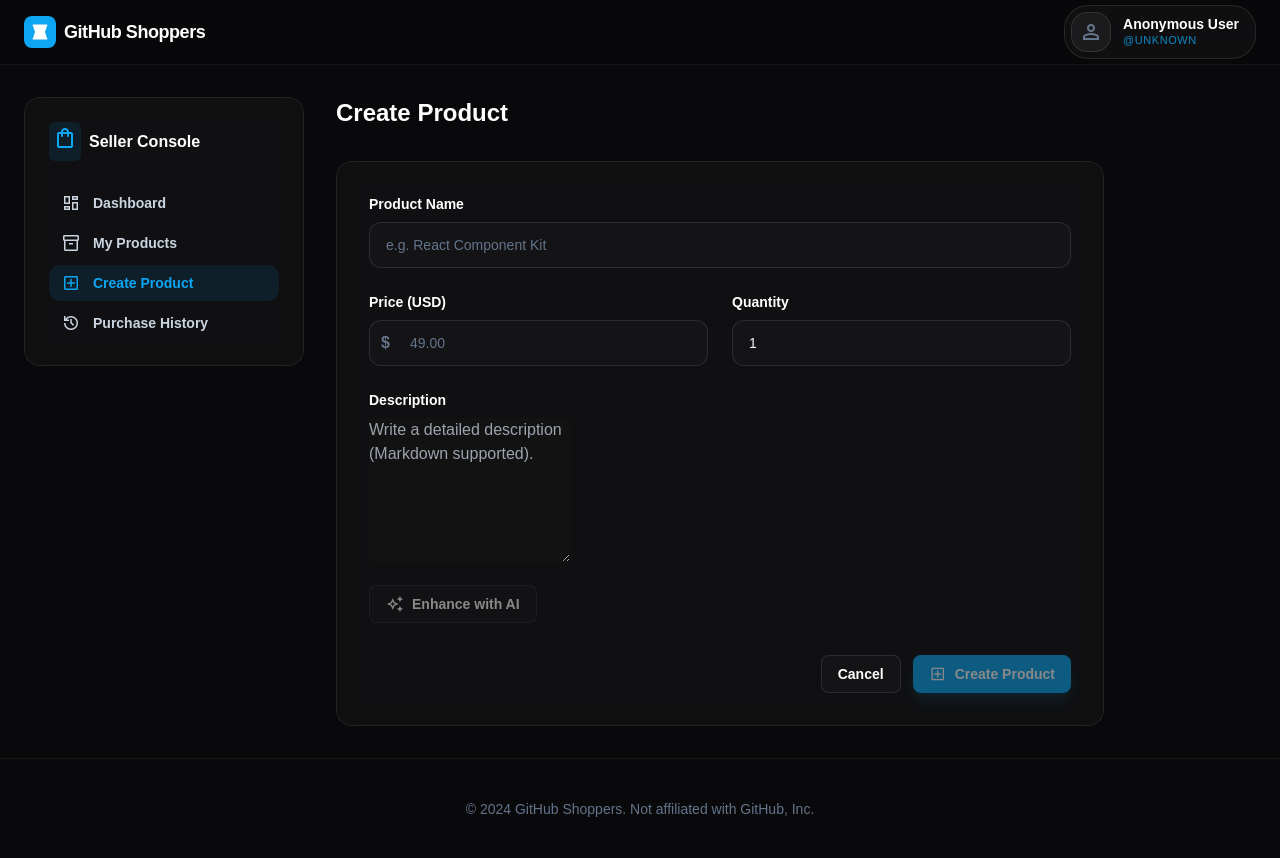
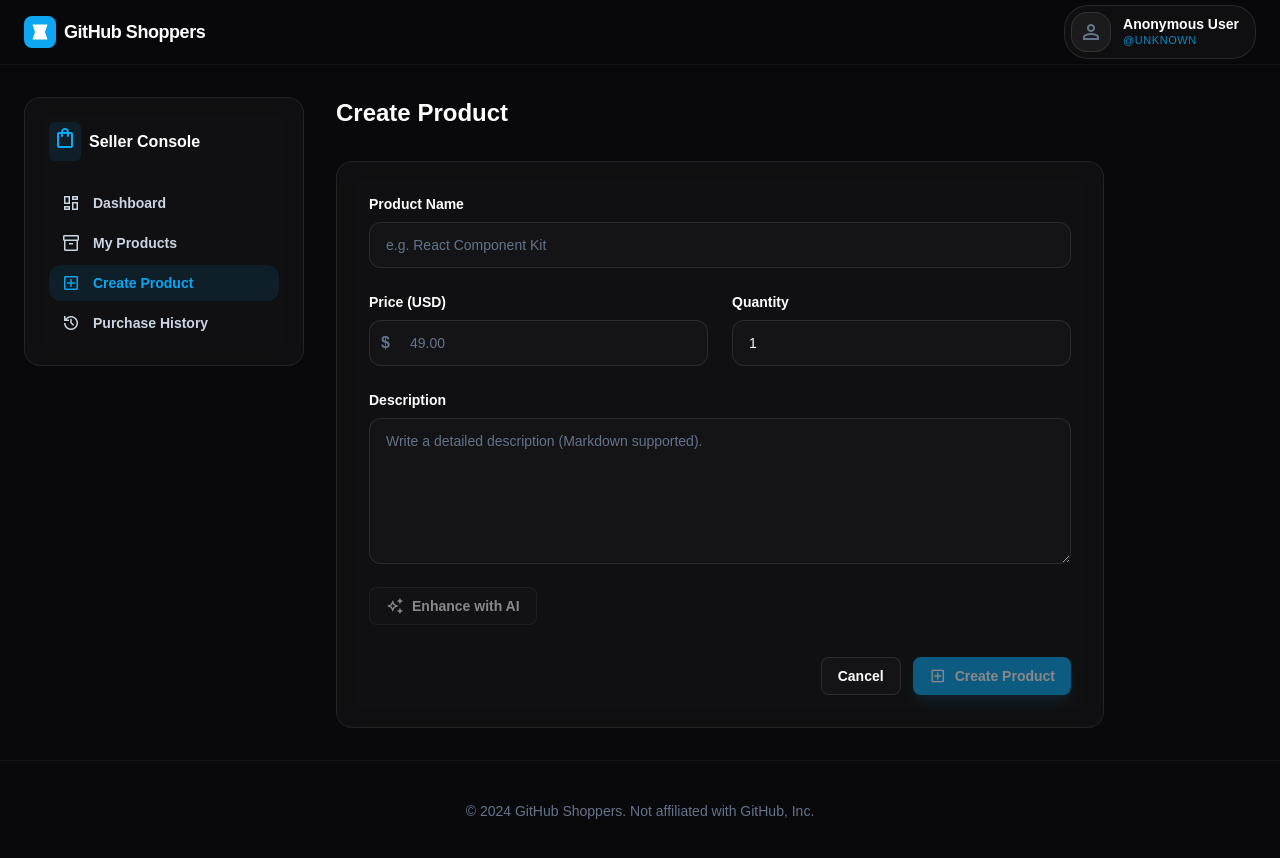
Before and after one commit to oismaelash/github-shoppers-nextjs-typescript-frontend-backend, a Next.js app: page /products/new in a window 1280 px wide. Shown: the top 858 px of the page. Built offline with nearby package versions, Linux system fonts and the light colour scheme; no server answers.

Commit message:
feat: Apply consistent styling to product description textareas.

```diff
--- a/src/components/pages/products/CreateProductPage.tsx
+++ b/src/components/pages/products/CreateProductPage.tsx
@@ -147,6 +147,7 @@ export function CreateProductPage() {
                 <textarea
                   value={description}
                   onChange={(e) => setDescription(e.target.value)}
+                  className="w-full rounded-xl border border-white/10 bg-white/[0.02] px-4 py-3 text-sm text-slate-100 placeholder:text-slate-500 outline-none focus:border-primary/40"
                   rows={6}
                   placeholder="Write a detailed description (Markdown supported)."
                 />
--- a/src/components/pages/products/EditProductPage.tsx
+++ b/src/components/pages/products/EditProductPage.tsx
@@ -179,6 +179,7 @@ export function EditProductPage({ id }: { id: string }) {
                     <textarea
                       value={description}
                       onChange={(e) => setDescription(e.target.value)}
+                      className="w-full rounded-xl border border-white/10 bg-white/[0.02] px-4 py-3 text-sm text-slate-100 placeholder:text-slate-500 outline-none focus:border-primary/40"
                       rows={6}
                       placeholder="Write a detailed description (Markdown supported)."
                     />
```
